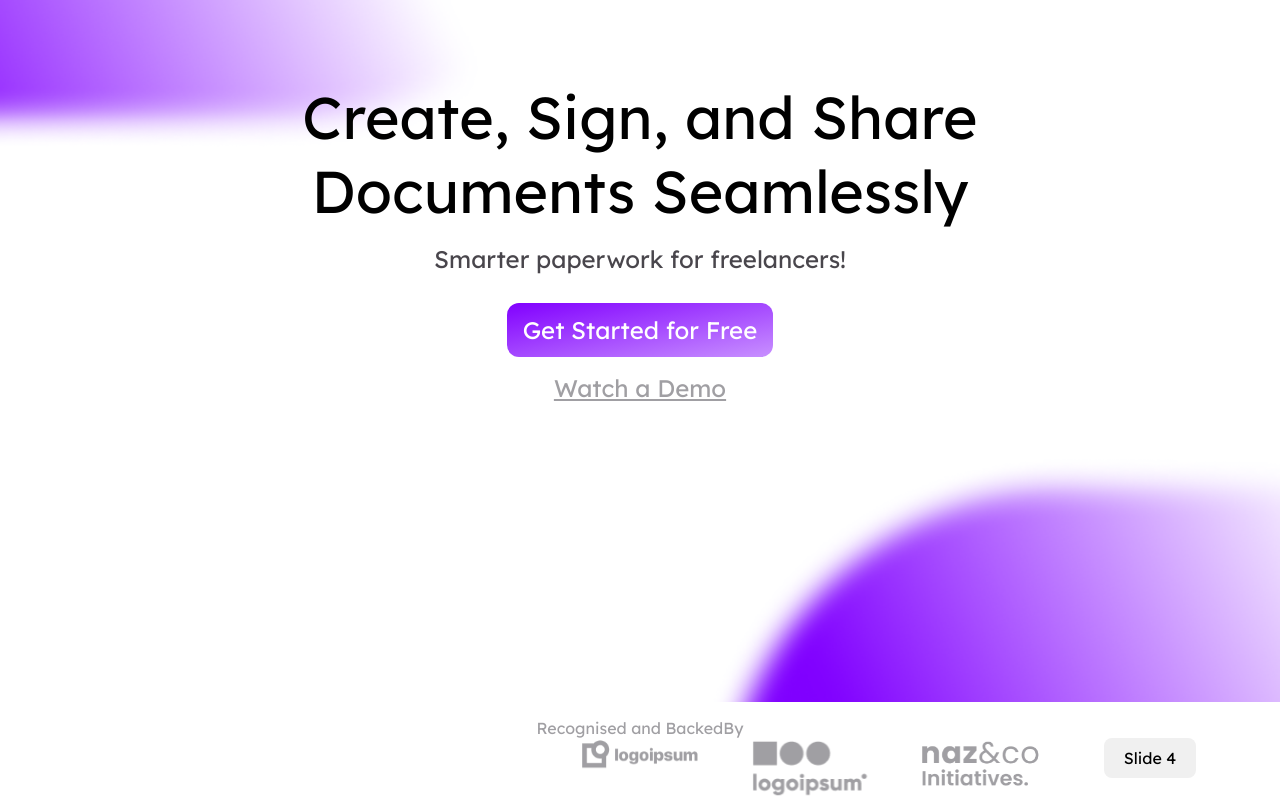
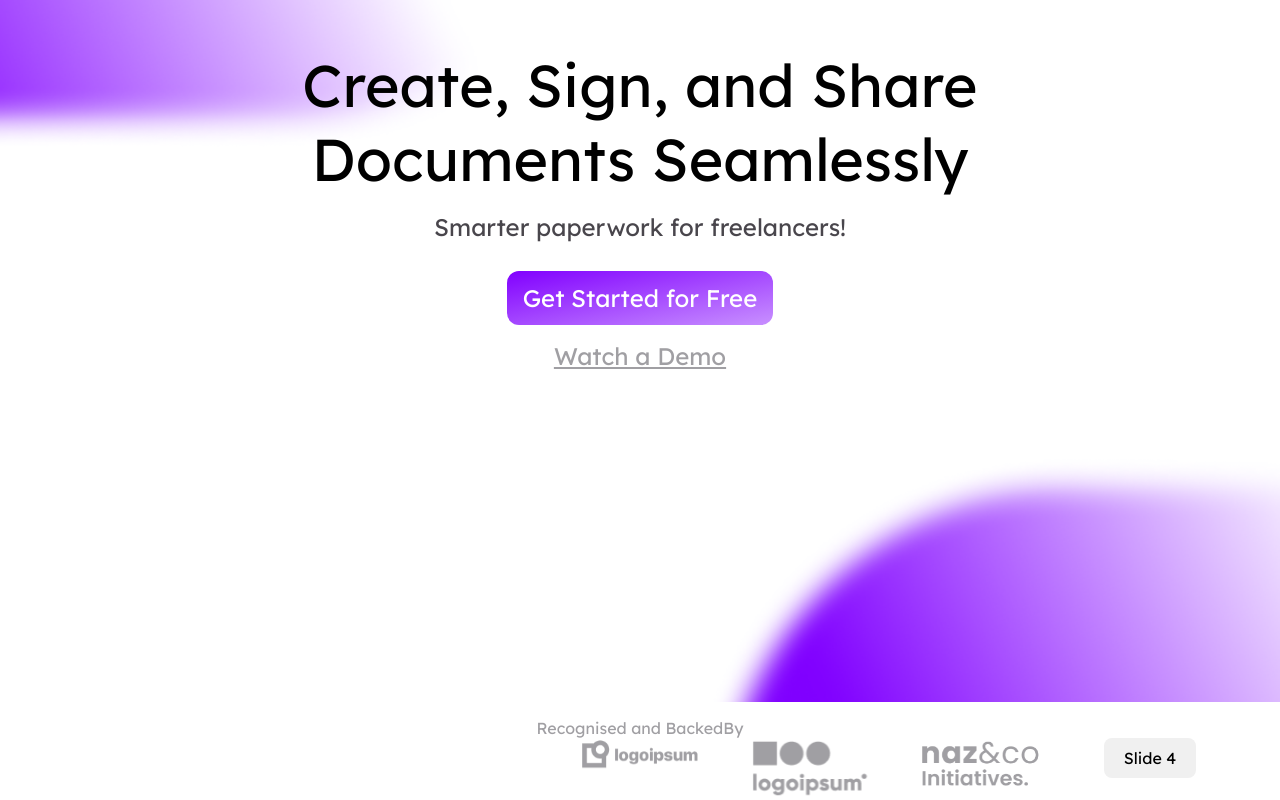
Before and after one commit to noufanelachola/react_website, a React (Create React App) app: page / in a window 1280 px wide. Shown: the part 98-898 px from the top of the page. Built offline with nearby package versions, Linux system fonts and the light colour scheme.

Commit message:
dashboard image edit2

```diff
--- a/src/components/Landing/Landing.css
+++ b/src/components/Landing/Landing.css
@@ -4,7 +4,7 @@
     /* background-position: center; */
     background-position: top;
     background-repeat: no-repeat;
-    height: 100vh;
+    height: 100dvh;
     /* position: relative; */
     overflow : hidden;
     padding-top: 1.5rem;
@@ -45,14 +45,13 @@
     justify-content: space-between;
     gap: 1rem;
     width: 100%;
-    padding-top: 6rem;
+    padding-top: 4rem;
 }
 
 .sectionHero .heroBody .dashboardImg {
-    margin-top: auto;
     height: auto;
     width: 100%;
-    max-width: 1400px;
+    max-width: 1200px;
     animation: slideUp 1s ease-out forwards;
 }
 
@@ -86,7 +85,7 @@
     }
     .sectionHero .heroBody > div {
         gap: 0.25rem;
-        padding-top: 5rem;
+        padding-top: 3rem;
         /* margin-top: auto; */
     }
 }
```
